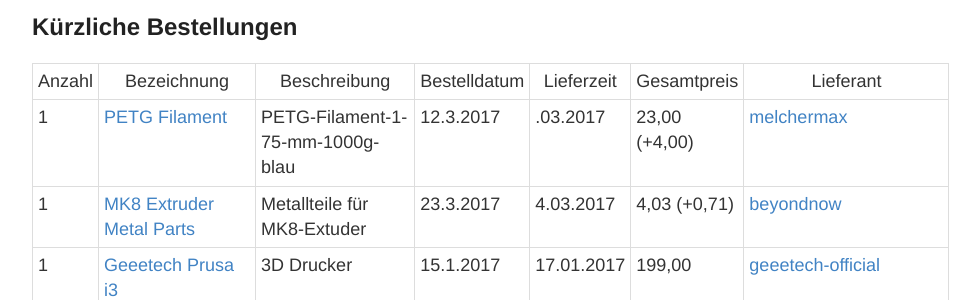
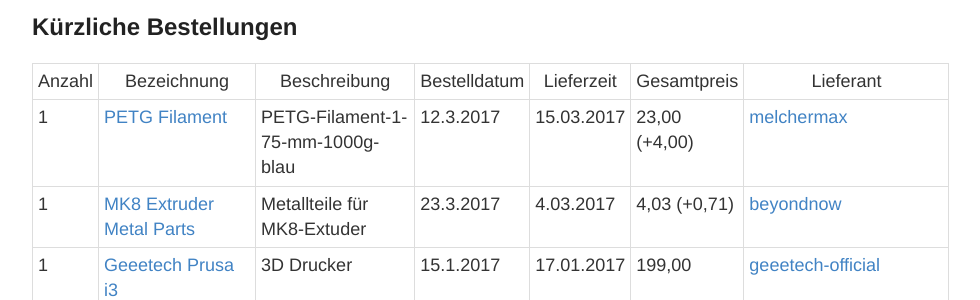
Before and after one commit to HackingGulliver/hackinggulliver.github.io, a Jekyll site: the page built from hackopedia/Lager.md, in a window 1280 px wide. Shown: the part 229-529 px from the top of the page, without its empty margins (248-1228 px from the left). Built offline with Jekyll 4.4.1, drawn with Linux system fonts in a browser that asks for light colours.

Commit message:
Lager.md: Lieferdatum PETG-Filament eingetragen

```diff
--- a/hackopedia/Lager.md
+++ b/hackopedia/Lager.md
@@ -8,7 +8,7 @@ permalink: /hackopedia/Lager
 
 | Anzahl | Bezeichnung | Beschreibung | Bestelldatum | Lieferzeit | Gesamtpreis | Lieferant |
 | --- | --- | --- | --- | --- | --- | --- |
-| 1 | [PETG Filament](http://www.ebay.de/itm/391665538570) | PETG-Filament-1-75-mm-1000g-blau | 12.3.2017 | .03.2017 | 23,00 (+4,00) | [ melchermax](http://www.ebay.de/usr/ melchermax) |
+| 1 | [PETG Filament](http://www.ebay.de/itm/391665538570) | PETG-Filament-1-75-mm-1000g-blau | 12.3.2017 | 15.03.2017 | 23,00 (+4,00) | [ melchermax](http://www.ebay.de/usr/ melchermax) |
 | 1 | [MK8 Extruder Metal Parts](http://www.ebay.de/itm/262583770325) | Metallteile für MK8-Extuder | 23.3.2017 | 4.03.2017 | 4,03 (+0,71) | [beyondnow](http://www.ebay.de/usr/beyondnow) |
 | 1 | [Geeetech Prusa i3](http://www.ebay.de/itm/331998257600) | 3D Drucker | 15.1.2017 | 17.01.2017 | 199,00 | [geeetech-official](http://www.ebay.de/usr/geeetech-official) |
 | 25 | [Zener-Dioden 4,7V](http://www.ebay.de/itm/150850242005) | Zener-Dioden 4,7V | 17.6.2016 | 21.6.2016 | 1,00 (+1,95) | [diy-audio4you](http://www.ebay.de/usr/diy-audio4you) |
```
